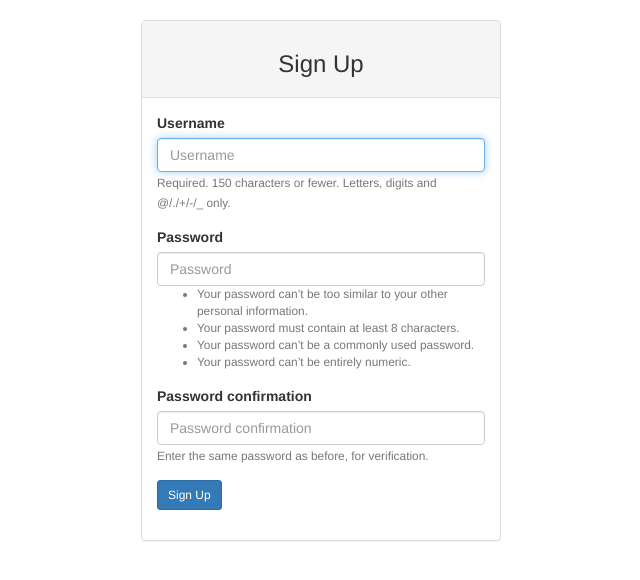
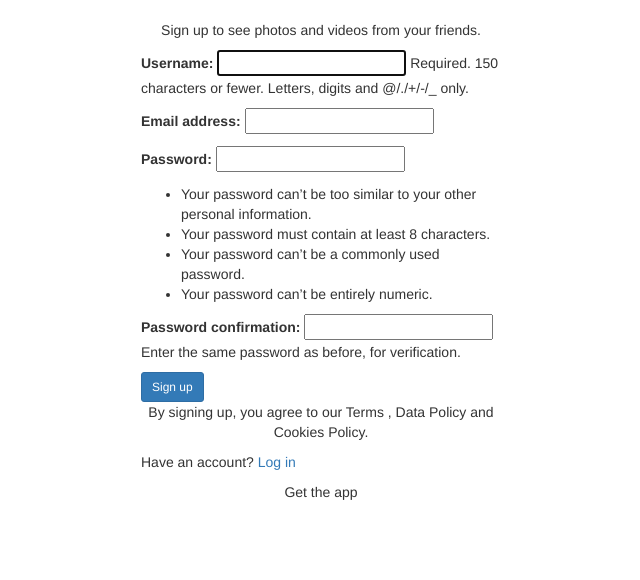
Before and after one commit to Angelamutyota/instagram-clone, a Django app: page /register/ in a window 1280 px wide. Shown: the part 72-652 px from the top of the page, without its empty margins (319-959 px from the left). Run offline with Django 3.2, Linux system fonts and the light colour scheme; some libraries are stand-ins or nearby versions.

Commit message:
add django-crispy-forms

```diff
--- a/insta/templates/accounts/register.html
+++ b/insta/templates/accounts/register.html
@@ -1,42 +1,37 @@
-{%extends "base.html"%}
-{% load bootstrap3 %}
+{% extends 'base.html' %}
+{% load crispy_forms_tags %}
+{% block content %}
 {% load static %}
-{% block content %}
-<div class="container">
-  <div class="row">
-    <!-- Empty div -->
-    <div class="col-md-4"></div>
-    <div class="col-md-4">
-      {% if form.errors %}
-        <p> Some Information Might be Incorrect </p>
-      {% endif %}
-      <div class="panel panel-default">
+<div class="container mt-4">
+    <div class="row">
+        <div class="col-md-4"></div>
+        <div class="col-md-4">
+            <div class="card">
 
-        <div class="panel-heading">
-          <h3 class="text-center">Sign Up</h3>
+                <div class="card-body mb-3 mr-3 ml-3">
+                    <p class="text-center">Sign up to see photos and videos from your friends.
+                    </p>
+                    <form action="" method="post" novalidate>
+                        {% csrf_token%}
+                        {{ form|crispy}}
+                        <button type="submit" class="btn btn-primary btn-sm"> Sign up</button>
+                    </form>
+                </div>
+                <p class="mr-4 ml-4 mb-2 text-center">By signing up, you agree to our Terms , Data Policy and Cookies
+                    Policy.</p>
+            </div>
+            <div class="card mt-2">
+                <div class="card-body mt-3 mb-2 mr-3 ml-3">
+                    <p>Have an account? <a href="{% url 'login' %}">Log in</a></p>
+                </div>
+            </div>
+            <div container>
+                <p class="text-center mt-4">Get the app</p>
+            </div>
         </div>
-        <div class="panel-body">
 
-          <form  action="" method="post">
-            {% csrf_token %}
-            {% bootstrap_form form %}
-            <div class="form-group">
-              <input type="submit" class="btn btn-primary btn-sm" value="Sign Up">
-            </div>
-
-            <input type="hidden" name="next" value="{{next}}">
-
-          </form>
-
-        </div>
-        {{form.errors}}
-
-      </div>
-
+        <div class="col-md-4"></div>
     </div>
-    <!-- empty div -->
-    <div class="col-md-4"></div>
-  </div>
 </div>
 
 {% endblock %}
--- a/insta/views.py
+++ b/insta/views.py
@@ -7,7 +7,7 @@
 
 # Create your views here.
 def registerPage(request):
-    form = UserCreationForm
+    form = CreateUserForm
 
     if request.method == 'POST':
         form = CreateUserForm(request.POST)
```
